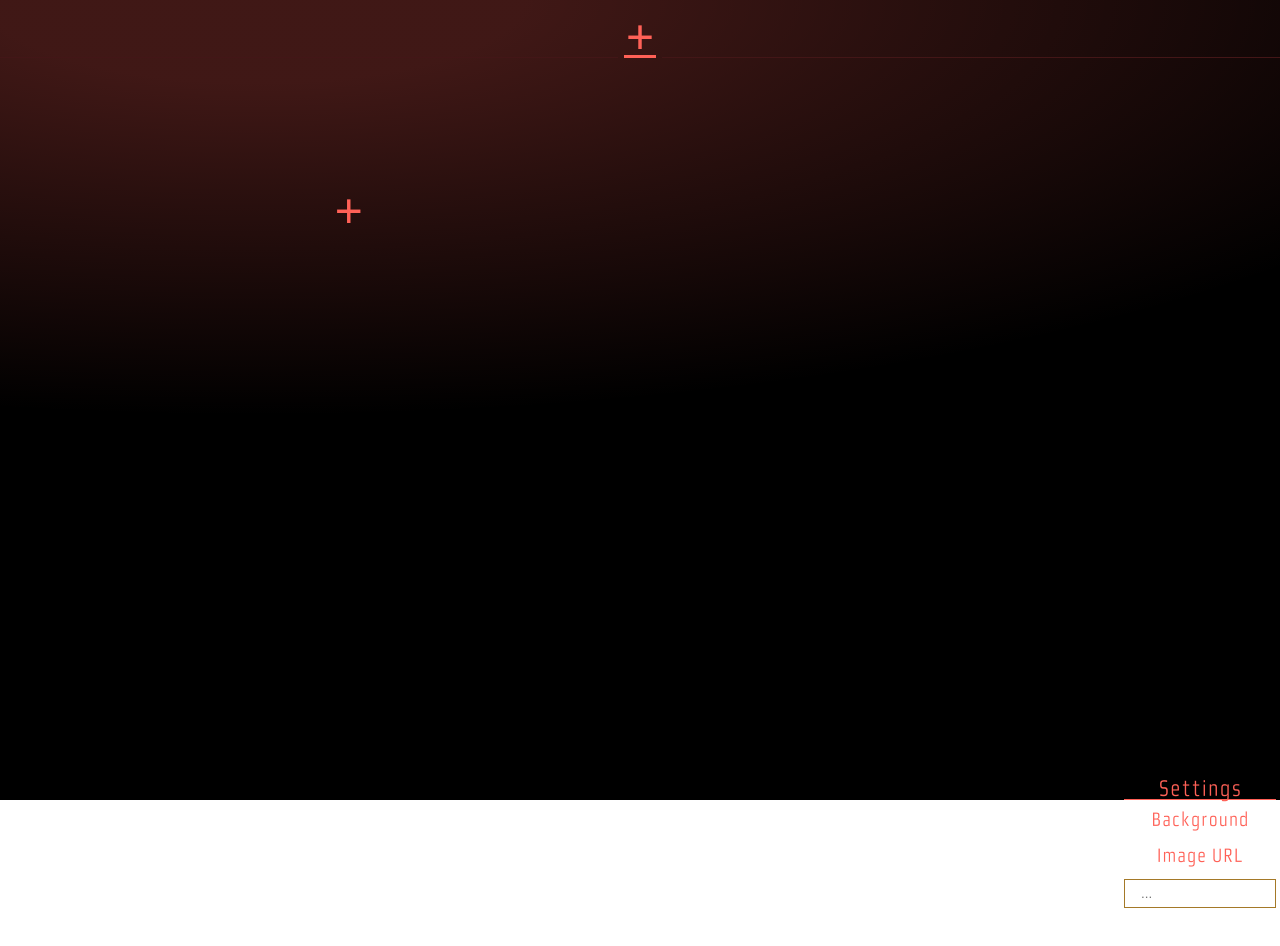
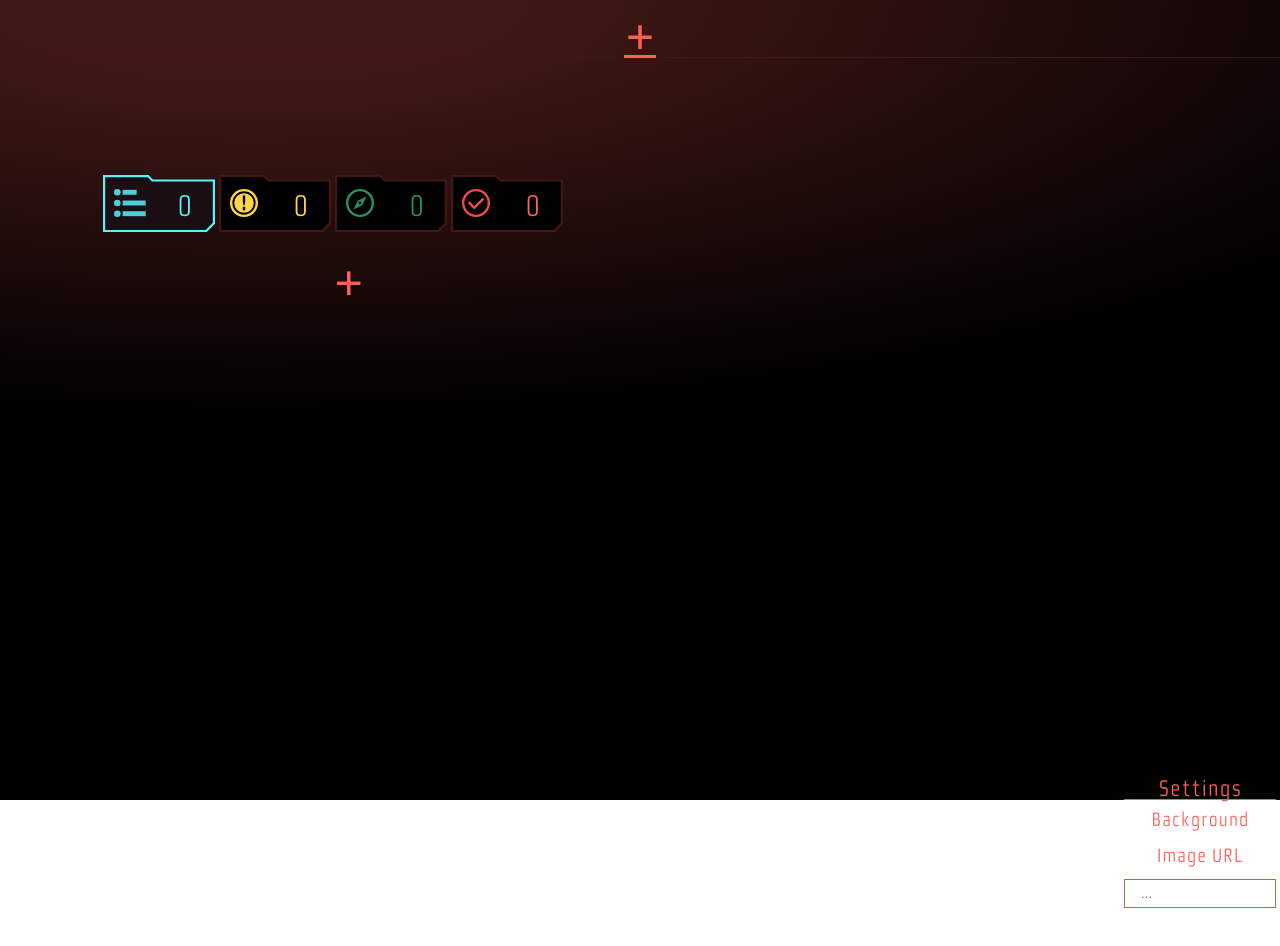
Before and after one commit to LinkWentz/quest-log, a React (Vite) app in the folder client/: page / in a window 1280 px wide. Shown: the top 946 px of the page. Built offline with nearby package versions, Linux system fonts and the light colour scheme; no server answers.

Commit message:
Add filters to quest selector

```diff
--- a/client/src/components/Quest.jsx
+++ b/client/src/components/Quest.jsx
@@ -2,7 +2,6 @@ import EditableText from './EditableText';
 import { CutCornerCard } from './SVGs';
 import { useState, useEffect } from 'react';
 import API from '../scripts/API';
-import { CompleteButton, DefeatButton, DeleteButton } from './StatusButtons';
 
 function Quest(props) {
 
@@ -58,11 +57,12 @@ function Quest(props) {
                 </EditableText>
             </header>
             <footer>{latestObjective}</footer>
-            <CompleteButton content={content} setContent={setContent} selected={props.selected} onlyClickableIfSelected/>
-            <DefeatButton content={content} setContent={setContent} selected={props.selected} onlyClickableIfSelected/>
-            <DeleteButton delete={deleteQuest} selected={props.selected} onlyClickableIfSelected/>
         </div>
     );
 }
 
+/*             <CompleteButton content={content} setContent={setContent} selected={props.selected} onlyClickableIfSelected/>
+            <DefeatButton content={content} setContent={setContent} selected={props.selected} onlyClickableIfSelected/>
+            <DeleteButton delete={deleteQuest} selected={props.selected} onlyClickableIfSelected/> */
+
 export default Quest
--- a/client/src/components/QuestSelector.jsx
+++ b/client/src/components/QuestSelector.jsx
@@ -1,5 +1,6 @@
 import './styles/QuestSelector.css';
 import Quest from './Quest'
+import { FileIcon, ListIcon, ExclamationPointIcon, CompassIcon, CheckmarkIcon } from './SVGs';
 import { useState, useEffect, useContext } from 'react';
 import { SelectedIDsContext } from '../App'
 import API from '../scripts/API';
@@ -9,6 +10,15 @@ function QuestSelector() {
     const {selectedIDs, setSelectedIDs} = useContext(SelectedIDsContext);
 
     const [quests, setQuests] = useState([]);
+
+    const [selectedFilter, setSelectedFilter] = useState(0);
+
+    const [questCounts, setQuestCounts] = useState({
+        all: 0,
+        completed: 0,
+        defeated: 0,
+        incomplete: 0
+    });
 
     const [questElements, setQuestElements] = useState([]);
     const [selectedQuest, setSelectedQuest] = useState(0);
@@ -35,9 +45,35 @@ function QuestSelector() {
     }, [selectedQuest]);
 
     // API interaction
+    const filterQuests = (quests) => {
+        const filteredQuests = [];
+
+        for (const quest in quests) {
+            const currentQuest = quests[quest];
+
+            if (currentQuest.completed !== null && selectedFilter == 1) {
+                continue;
+            }
+            if (currentQuest.completed !== false && selectedFilter == 2) {
+                continue;
+            }
+            if (currentQuest.completed !== true && selectedFilter == 3) {
+                continue;
+            }
+
+            filteredQuests.push(currentQuest);
+        }
+
+        return filteredQuests;
+    }
+
     const refreshQuestList = async () => {
         const newQuests = selectedIDs.selectedQuestLogID ? await API.get.questsForQuestLog(selectedIDs.selectedQuestLogID) : [];
-        setQuests(newQuests);
+
+        countQuests(newQuests);
+        const filteredQuests = await filterQuests(newQuests);
+
+        setQuests(filteredQuests);
     };
 
     const createNewQuest = async () => {
@@ -46,6 +82,30 @@ function QuestSelector() {
     }
 
     // Rendering
+    const countQuests = (quests) => {
+        const newQuestCounts = {
+            all: quests.length,
+            completed: 0,
+            defeated: 0,
+            incomplete: 0
+        };
+
+        for (const quest in quests) {
+            const currentQuest = quests[quest];
+
+            if (currentQuest.completed === null) {
+                newQuestCounts.incomplete += 1;
+            }
+            if (currentQuest.completed === true) {
+                newQuestCounts.completed += 1;
+            }
+            if (currentQuest.completed === false) {
+                newQuestCounts.defeated += 1;
+            }
+        }
+        setQuestCounts(newQuestCounts);
+    }
+
     const afterQuestDeletion = (questWasSelected = false) => {
         if (questWasSelected) {
             setSelectedQuest(selectedQuest > 0 ? selectedQuest - 1 : 0);
@@ -67,6 +127,7 @@ function QuestSelector() {
                     selected={currentQuestIsSelected}
                     onClick={() => {setSelectedQuest(quest)}}
                     afterQuestDeletion={afterQuestDeletion}
+                    title={currentQuest.title}
                     completed={currentQuest.completed}>
                     </Quest>
                 );
@@ -80,7 +141,8 @@ function QuestSelector() {
     useEffect(() => {
         refreshQuestList();
         setSelectedQuest(0);
-    }, [selectedIDs.selectedQuestLogID]);
+        updateSelectedQuest();
+    }, [selectedIDs.selectedQuestLogID, selectedFilter]);
 
     // When a new quest is selected or new quests are recieved
     useEffect(() => {
@@ -89,9 +151,37 @@ function QuestSelector() {
     }, [quests, selectedQuest]);
 
     return (
-        <div className="QuestSelector Background">
-            {questElements}
-            <button className="Quest Interactable" onClick={createNewQuest}/>
+        <div className="QuestSelector">
+            <div className="tabs">
+                <div className={`fullQuestListButton statusButton ${selectedFilter == 0 ? 'Selected' : ''}`}
+                    onClick={() => {setSelectedFilter(0)}}>
+                        <FileIcon/>
+                        <ListIcon/>
+                        <span className="questCount">{questCounts.all}</span>
+                </div>
+                <div className={`incompleteQuestListButton statusButton ${selectedFilter == 1 ? 'Selected' : ''}`}
+                    onClick={() => {setSelectedFilter(1)}}>
+                        <FileIcon/>
+                        <ExclamationPointIcon/>
+                        <span className="questCount">{questCounts.incomplete}</span>
+                </div>
+                <div className={`defeatedQuestListButton statusButton ${selectedFilter == 2 ? 'Selected' : ''}`}
+                    onClick={() => {setSelectedFilter(2)}}>
+                        <FileIcon/>
+                        <CompassIcon/>
+                        <span className="questCount">{questCounts.defeated}</span>
+                </div>
+                <div className={`completedQuestListButton statusButton ${selectedFilter == 3 ? 'Selected' : ''}`}
+                    onClick={() => {setSelectedFilter(3)}}>
+                        <FileIcon/>
+                        <CheckmarkIcon/>
+                        <span className="questCount">{questCounts.completed}</span>
+                </div>
+            </div>
+            <div className="questList Background">
+                {questElements}
+                <button className="Quest Interactable" onClick={createNewQuest}/>
+            </div>
         </div>
     );
 }
--- a/client/src/components/styles/QuestSelector.css
+++ b/client/src/components/styles/QuestSelector.css
@@ -1,18 +1,11 @@
 .QuestSelector {
-    display: inline-block;
-
+    display: flex;
     position: absolute;
     left: 0;
     bottom: 0;
 
-    --mask: linear-gradient(to bottom,
-    rgba(0,0,0, 1) 0%,
-    rgba(0,0,0, 1) 95%,
-    rgba(0,0,0, 0) 100%
-    ) 100% 50% / 100% 100% repeat-x;
-
-    -webkit-mask: var(--mask);
-    mask: var(--mask);
+    flex-direction: column;
+    gap: 1rem;
 
     margin-left: 6.5%;
     margin-right: 0.75%;
@@ -20,13 +13,92 @@
     padding: 20px;
     height: 71%;
     width: 41.5%;
+}
+
+.QuestSelector > .tabs {
+    display: flex;
+
+    flex-grow: 0;
+    flex-shrink: 0;
+
+    gap: 0.25rem;
+
+    height: 3.5rem;
+    max-width: 100%;
+}
+
+.tabs > .statusButton {
+    position: relative;
+    aspect-ratio: 2/1;
+    min-height: 100%;
+    height: 100%;
+    cursor: pointer;
+}
+
+.tabs .FileIcon>g>path {
+    stroke: var(--redBackground);
+
+    fill: black;
+}
+
+.tabs > .statusButton.Selected > .FileIcon>g>path {
+    stroke: var(--blueText);
+    fill: var(--questBackground);
+}
+
+.tabs .statusButton > svg:nth-child(2) {
+    position: absolute;
+    top: 25%;
+    left: 10%;
+
+    max-width: 100%;
+    max-height: 50%;
+}
+
+.tabs .statusButton > .questCount {
+    position: absolute;
+    top: 10%;
+    right: 20%;
+    font-size: 2rem;
+}
+
+.tabs .fullQuestListButton > .questCount {
+    color: var(--blueText)
+}
+
+.tabs .incompleteQuestListButton > .questCount {
+    color: var(--goldText)
+}
+
+.tabs .defeatedQuestListButton > .questCount {
+    color: var(--greenText)
+}
+
+.tabs .completedQuestListButton > .questCount {
+    color: var(--redText)
+}
+
+.QuestSelector > .questList {
+    --mask: linear-gradient(to bottom,
+    rgba(0,0,0, 1) 0%,
+    rgba(0,0,0, 1) 95%,
+    rgba(0,0,0, 0) 100%
+    ) 100% 50% / 100% 100% repeat-x;
+
+    flex-shrink: 1;
+    flex-grow: 1;
+
+    -webkit-mask: var(--mask);
+    mask: var(--mask);
+    width: 100%;
+
     overflow-y: auto;
     overflow-x: hidden;
 
     z-index: 10;
 }
 
-.QuestSelector:first-child .Quest {
+.questList:first-child .Quest {
     margin-top: 0;
 }
 
@@ -125,7 +197,7 @@
     transform: translateX(-120%);
 }
 
-.QuestSelector button {
+.questList button {
     margin-top: 0;
     border: none;
     outline: none;
@@ -133,7 +205,7 @@
     color: var(---redText);
 }
 
-.QuestSelector button::after {
+.questList button::after {
     content: '+';
     font-family: sans-serif;
     font-size: 3rem;
@@ -141,6 +213,6 @@
     color: var(--redText);
 }
 
-.QuestSelector button:hover::after {
+.questList button:hover::after {
     color: var(--blueText);
 }
--- a/client/src/index.css
+++ b/client/src/index.css
@@ -10,9 +10,12 @@
   -webkit-text-size-adjust: 100%;
 
   --blueText: #5CF1F9;
+  --blueBackground: #172b2e;
   --redText: #FF6157;
   --redGlow: rgb(255, 98, 87, 0.2);
   --redBackground: #431617;
+  --goldText: #ffd641;
+  --greenText: #2b925d;
   --greyText: #99948F;
   --goldBorder: rgba(164, 121, 40, 1);
   --questBackground: rgba(21, 15, 22, 0.7);
```
